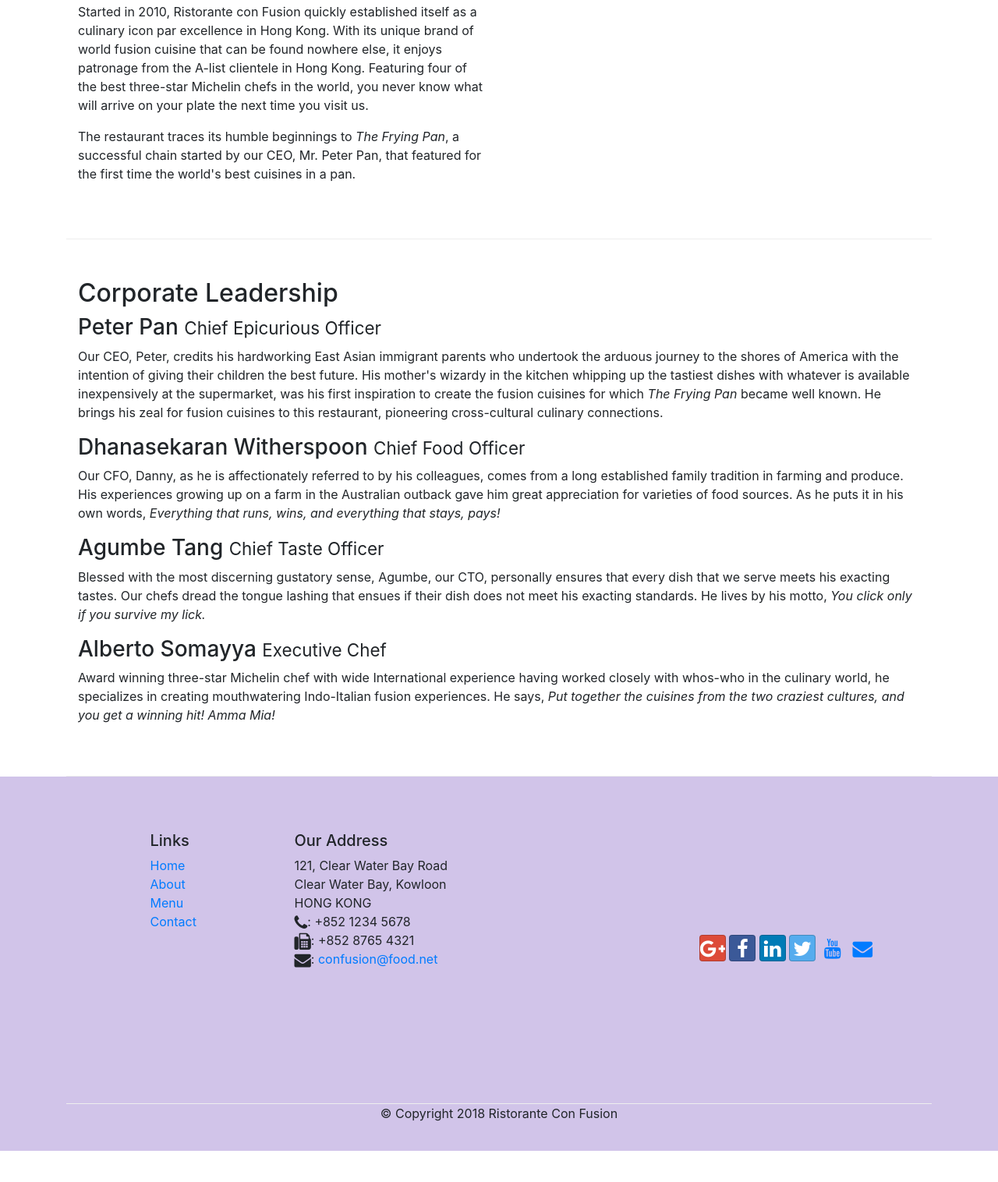
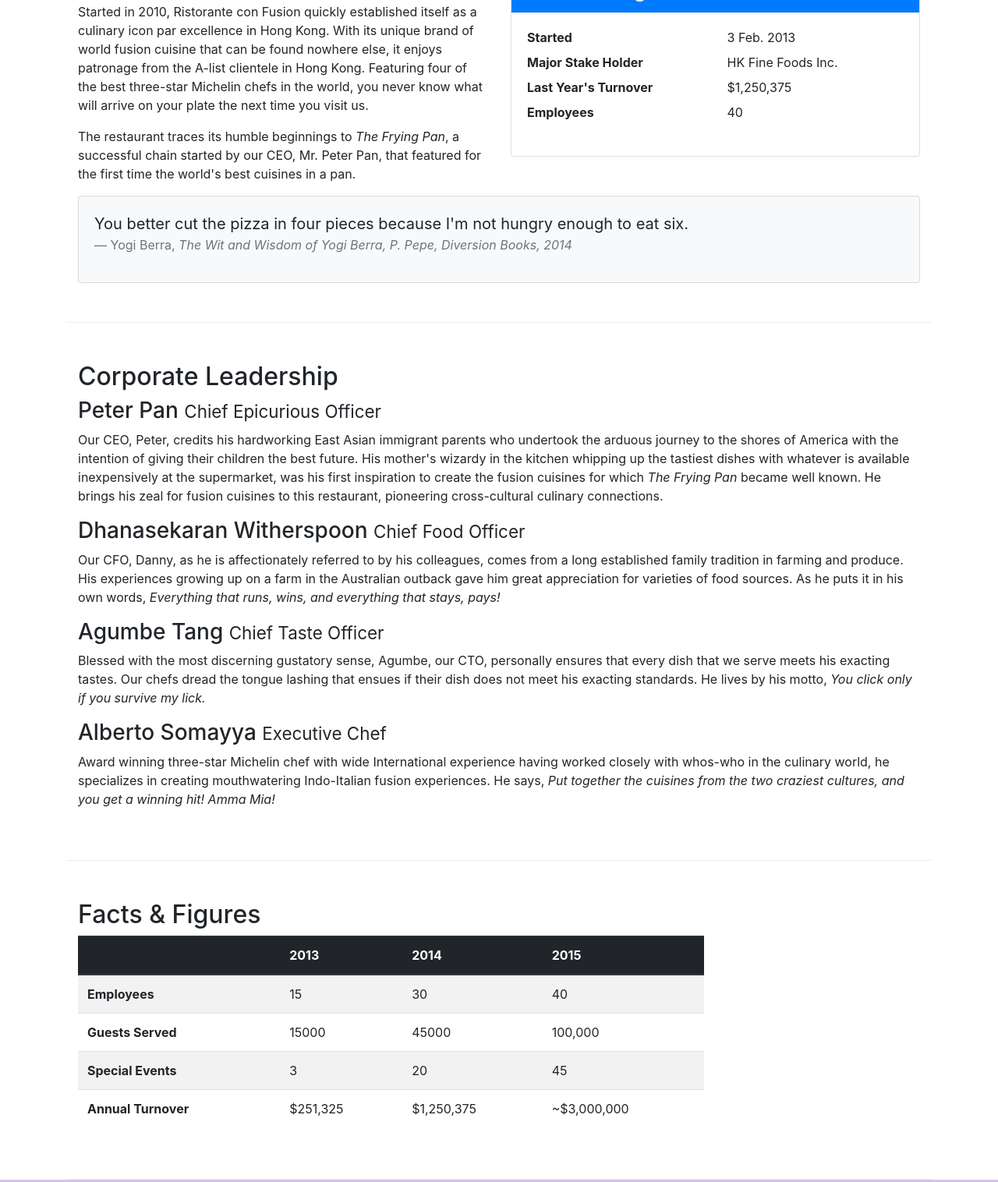
Before and after one commit to strdbr/bootstrap, a website: page aboutus.html in a window 1280 px wide. Shown: the part 558-2074 px from the top of the page at 78% size. Before the commit the page ends 2034 px from the top, so only its background shows below. Drawn offline with nearby package versions, Linux system fonts and the light colour scheme.

Commit message:
Tables and cards

```diff
--- a/aboutus.html
+++ b/aboutus.html
@@ -61,7 +61,37 @@
                 <p>Started in 2010, Ristorante con Fusion quickly established itself as a culinary icon par excellence in Hong Kong. With its unique brand of world fusion cuisine that can be found nowhere else, it enjoys patronage from the A-list clientele in Hong Kong.  Featuring four of the best three-star Michelin chefs in the world, you never know what will arrive on your plate the next time you visit us.</p>
                 <p>The restaurant traces its humble beginnings to <em>The Frying Pan</em>, a successful chain started by our CEO, Mr. Peter Pan, that featured for the first time the world's best cuisines in a pan.</p>
             </div>
-            <div>
+            <div class="col-sm">
+                <div class="card">
+                    <h3 class="card-header bg-primary text-white">
+                        Facts at a glance
+                    </h3>
+                    <div class="card-body">
+                        <!-- Description list -->
+                        <dl class="row">
+                            <dt class="col-6">Started</dt>
+                            <dd class="col-6">3 Feb. 2013</dd>
+                            <dt class="col-6">Major Stake Holder</dt>
+                            <dd class="col-6">HK Fine Foods Inc.</dd>
+                            <dt class="col-6">Last Year's Turnover</dt>
+                            <dd class="col-6">$1,250,375</dd>
+                            <dt class="col-6">Employees</dt>
+                            <dd class="col-6">40</dd>
+                        </dl>
+                    </div>
+                </div>
+            </div>
+            <div class="col-12">
+                <div class="card card-body bg-light">
+                    <blockquote class="blockquote">
+                        <p class="mb-0">You better cut the pizza in four pieces because
+                            I'm not hungry enough to eat six.</p>
+                        <footer class="blockquote-footer">Yogi Berra,
+                            <cite title="Source Title">The Wit and Wisdom of Yogi Berra,
+                            P. Pepe, Diversion Books, 2014</cite>
+                        </footer>
+                    </blockquote>
+                </div>
             </div>
         </div>
         <div class="row row-content">
@@ -77,7 +107,52 @@
                 <p class="d-none d-sm-block">Award winning three-star Michelin chef with wide International experience having worked closely with whos-who in the culinary world, he specializes in creating mouthwatering Indo-Italian fusion experiences. He says, <em>Put together the cuisines from the two craziest cultures, and you get a winning hit! Amma Mia!</em></p>
             </div>
        </div>
+       <div class="row row-content">
+           <div class="col-12 col-sm-9">
+               <h2>Facts &amp; Figures</h2>
+               <div class="table-responsive">
+                    <table class="table table-striped">
+                        <thead class="thead-dark">
+                            <tr>
+                                <th>&nbsp;</th>
+                                <th>2013</th>
+                                <th>2014</th>
+                                <th>2015</th>
+                            </tr>
+                        </thead>
+                        <tbody>
+                            <tr>
+                                <th>Employees</th>
+                                <td>15</td>
+                                <td>30</td>
+                                <td>40</td>
+                            </tr>
+                            <tr>
+                                <th>Guests Served</th>
+                                <td>15000</td>
+                                <td>45000</td>
+                                <td>100,000</td>
+                            </tr>
+                            <tr>
+                                <th>Special Events</th>
+                                <td>3</td>
+                                <td>20</td>
+                                <td>45</td>
+                            </tr>
+                            <tr>
+                                <th>Annual Turnover</th>
+                                <td>$251,325</td>
+                                <td>$1,250,375</td>
+                                <td>~$3,000,000</td>
+                            </tr>
+                        </tbody>
+                    </table>
+                </div>
+           </div>
+           <div class="col-12 col-sm-3">
 
+           </div>
+       </div>
     </div>
 
     <footer class="footer">
```
